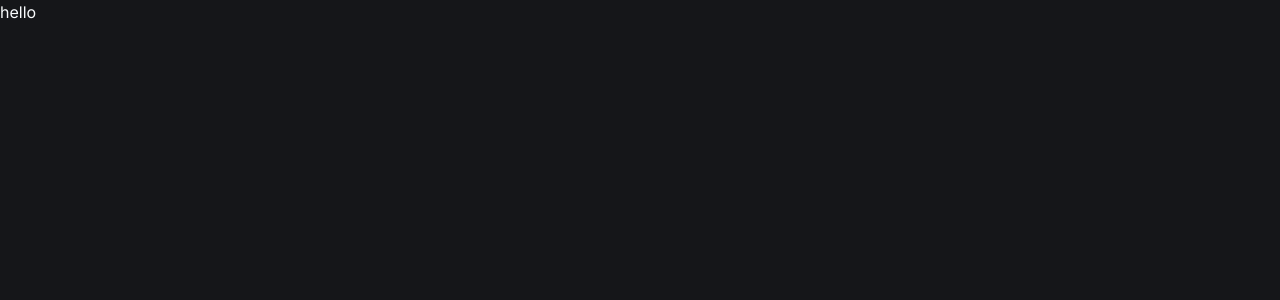
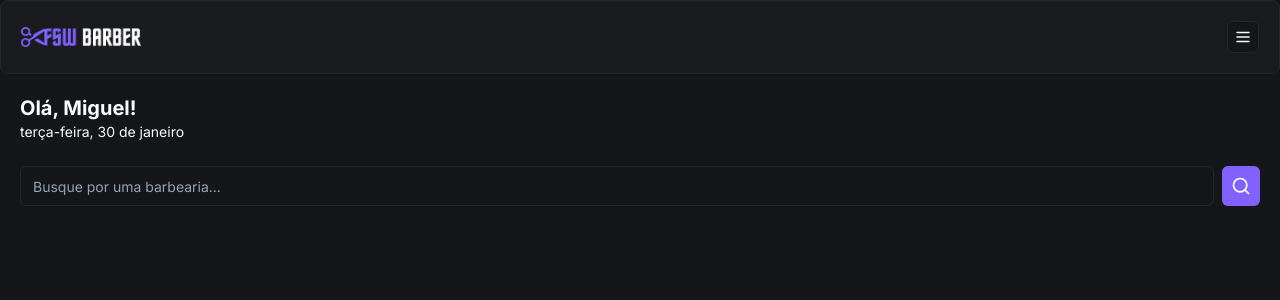
Before and after one commit to felipprodrigues/barbershop, a Next.js app: page / in a window 1280 px wide. Shown: the top 300 px of the page. Built offline with nearby package versions, Linux system fonts and the light colour scheme.

Commit message:
feat: add header and search component

```diff
--- /dev/null
+++ b/app/(home)/_components/search.tsx
@@ -0,0 +1,16 @@
+'use client'
+
+import { Button } from '@/app/_components/ui/button'
+import { Input } from '@/app/_components/ui/input'
+import { SearchIcon } from 'lucide-react'
+
+export function Search() {
+  return (
+    <div className="flex items-center gap-2">
+      <Input placeholder="Busque por uma barbearia..." />
+      <Button variant="default" size="icon">
+        <SearchIcon size={20} />
+      </Button>
+    </div>
+  )
+}
--- /dev/null
+++ b/app/(home)/page.tsx
@@ -0,0 +1,27 @@
+import { Header } from '../_components/header'
+
+import { format } from 'date-fns'
+import { ptBR } from 'date-fns/locale'
+import { Search } from './_components/search'
+
+export default function Home() {
+  return (
+    <>
+      <Header />
+
+      <div className="px-5 pt-5">
+        <h2 className="text-xl font-bold">Olá, Miguel!</h2>
+
+        <p className="text-sm">
+          {format(new Date(), "EEEE',' dd 'de' MMMM", {
+            locale: ptBR,
+          })}
+        </p>
+      </div>
+
+      <div className="px-5 mt-6">
+        <Search />
+      </div>
+    </>
+  )
+}
--- /dev/null
+++ b/app/_components/header.tsx
@@ -0,0 +1,18 @@
+import Image from 'next/image'
+import { Card, CardContent } from './ui/card'
+import { Button } from './ui/button'
+import { MenuIcon } from 'lucide-react'
+
+export function Header() {
+  return (
+    <Card>
+      <CardContent className="flex justify-between p-5 items-center">
+        <Image src="/logo.png" alt="Barbershop logo" height={22} width={120} />
+
+        <Button variant="outline" size="icon" className="h-8 w-8">
+          <MenuIcon size={18} />
+        </Button>
+      </CardContent>
+    </Card>
+  )
+}
--- /dev/null
+++ b/app/_components/ui/button.tsx
@@ -0,0 +1,56 @@
+import * as React from "react"
+import { Slot } from "@radix-ui/react-slot"
+import { cva, type VariantProps } from "class-variance-authority"
+
+import { cn } from "@/app/_lib/utils"
+
+const buttonVariants = cva(
+  "inline-flex items-center justify-center whitespace-nowrap rounded-md text-sm font-medium ring-offset-background transition-colors focus-visible:outline-none focus-visible:ring-2 focus-visible:ring-ring focus-visible:ring-offset-2 disabled:pointer-events-none disabled:opacity-50",
+  {
+    variants: {
+      variant: {
+        default: "bg-primary text-primary-foreground hover:bg-primary/90",
+        destructive:
+          "bg-destructive text-destructive-foreground hover:bg-destructive/90",
+        outline:
+          "border border-input bg-background hover:bg-accent hover:text-accent-foreground",
+        secondary:
+          "bg-secondary text-secondary-foreground hover:bg-secondary/80",
+        ghost: "hover:bg-accent hover:text-accent-foreground",
+        link: "text-primary underline-offset-4 hover:underline",
+      },
+      size: {
+        default: "h-10 px-4 py-2",
+        sm: "h-9 rounded-md px-3",
+        lg: "h-11 rounded-md px-8",
+        icon: "h-10 w-10",
+      },
+    },
+    defaultVariants: {
+      variant: "default",
+      size: "default",
+    },
+  }
+)
+
+export interface ButtonProps
+  extends React.ButtonHTMLAttributes<HTMLButtonElement>,
+    VariantProps<typeof buttonVariants> {
+  asChild?: boolean
+}
+
+const Button = React.forwardRef<HTMLButtonElement, ButtonProps>(
+  ({ className, variant, size, asChild = false, ...props }, ref) => {
+    const Comp = asChild ? Slot : "button"
+    return (
+      <Comp
+        className={cn(buttonVariants({ variant, size, className }))}
+        ref={ref}
+        {...props}
+      />
+    )
+  }
+)
+Button.displayName = "Button"
+
+export { Button, buttonVariants }
--- /dev/null
+++ b/app/_components/ui/card.tsx
@@ -0,0 +1,79 @@
+import * as React from "react"
+
+import { cn } from "@/app/_lib/utils"
+
+const Card = React.forwardRef<
+  HTMLDivElement,
+  React.HTMLAttributes<HTMLDivElement>
+>(({ className, ...props }, ref) => (
+  <div
+    ref={ref}
+    className={cn(
+      "rounded-lg border bg-card text-card-foreground shadow-sm",
+      className
+    )}
+    {...props}
+  />
+))
+Card.displayName = "Card"
+
+const CardHeader = React.forwardRef<
+  HTMLDivElement,
+  React.HTMLAttributes<HTMLDivElement>
+>(({ className, ...props }, ref) => (
+  <div
+    ref={ref}
+    className={cn("flex flex-col space-y-1.5 p-6", className)}
+    {...props}
+  />
+))
+CardHeader.displayName = "CardHeader"
+
+const CardTitle = React.forwardRef<
+  HTMLParagraphElement,
+  React.HTMLAttributes<HTMLHeadingElement>
+>(({ className, ...props }, ref) => (
+  <h3
+    ref={ref}
+    className={cn(
+      "text-2xl font-semibold leading-none tracking-tight",
+      className
+    )}
+    {...props}
+  />
+))
+CardTitle.displayName = "CardTitle"
+
+const CardDescription = React.forwardRef<
+  HTMLParagraphElement,
+  React.HTMLAttributes<HTMLParagraphElement>
+>(({ className, ...props }, ref) => (
+  <p
+    ref={ref}
+    className={cn("text-sm text-muted-foreground", className)}
+    {...props}
+  />
+))
+CardDescription.displayName = "CardDescription"
+
+const CardContent = React.forwardRef<
+  HTMLDivElement,
+  React.HTMLAttributes<HTMLDivElement>
+>(({ className, ...props }, ref) => (
+  <div ref={ref} className={cn("p-6 pt-0", className)} {...props} />
+))
+CardContent.displayName = "CardContent"
+
+const CardFooter = React.forwardRef<
+  HTMLDivElement,
+  React.HTMLAttributes<HTMLDivElement>
+>(({ className, ...props }, ref) => (
+  <div
+    ref={ref}
+    className={cn("flex items-center p-6 pt-0", className)}
+    {...props}
+  />
+))
+CardFooter.displayName = "CardFooter"
+
+export { Card, CardHeader, CardFooter, CardTitle, CardDescription, CardContent }
--- /dev/null
+++ b/app/_components/ui/input.tsx
@@ -0,0 +1,25 @@
+import * as React from "react"
+
+import { cn } from "@/app/_lib/utils"
+
+export interface InputProps
+  extends React.InputHTMLAttributes<HTMLInputElement> {}
+
+const Input = React.forwardRef<HTMLInputElement, InputProps>(
+  ({ className, type, ...props }, ref) => {
+    return (
+      <input
+        type={type}
+        className={cn(
+          "flex h-10 w-full rounded-md border border-input bg-background px-3 py-2 text-sm ring-offset-background file:border-0 file:bg-transparent file:text-sm file:font-medium placeholder:text-muted-foreground focus-visible:outline-none focus-visible:ring-2 focus-visible:ring-ring focus-visible:ring-offset-2 disabled:cursor-not-allowed disabled:opacity-50",
+          className
+        )}
+        ref={ref}
+        {...props}
+      />
+    )
+  }
+)
+Input.displayName = "Input"
+
+export { Input }
--- a/app/page.tsx
+++ /dev/null
@@ -1,7 +0,0 @@
-export default function Home() {
-  return (
-    <>
-      <h1>hello</h1>
-    </>
-  )
-}
--- a/package.json
+++ b/package.json
@@ -13,8 +13,10 @@
   },
   "dependencies": {
     "@prisma/client": "^5.8.1",
+    "@radix-ui/react-slot": "^1.0.2",
     "class-variance-authority": "^0.7.0",
     "clsx": "^2.1.0",
+    "date-fns": "^3.3.1",
     "lucide-react": "^0.317.0",
     "next": "14.1.0",
     "react": "^18",
```
Also changed, not shown: public/logo.png (added), 1 other file (tests, documents, lock files or other folders).
